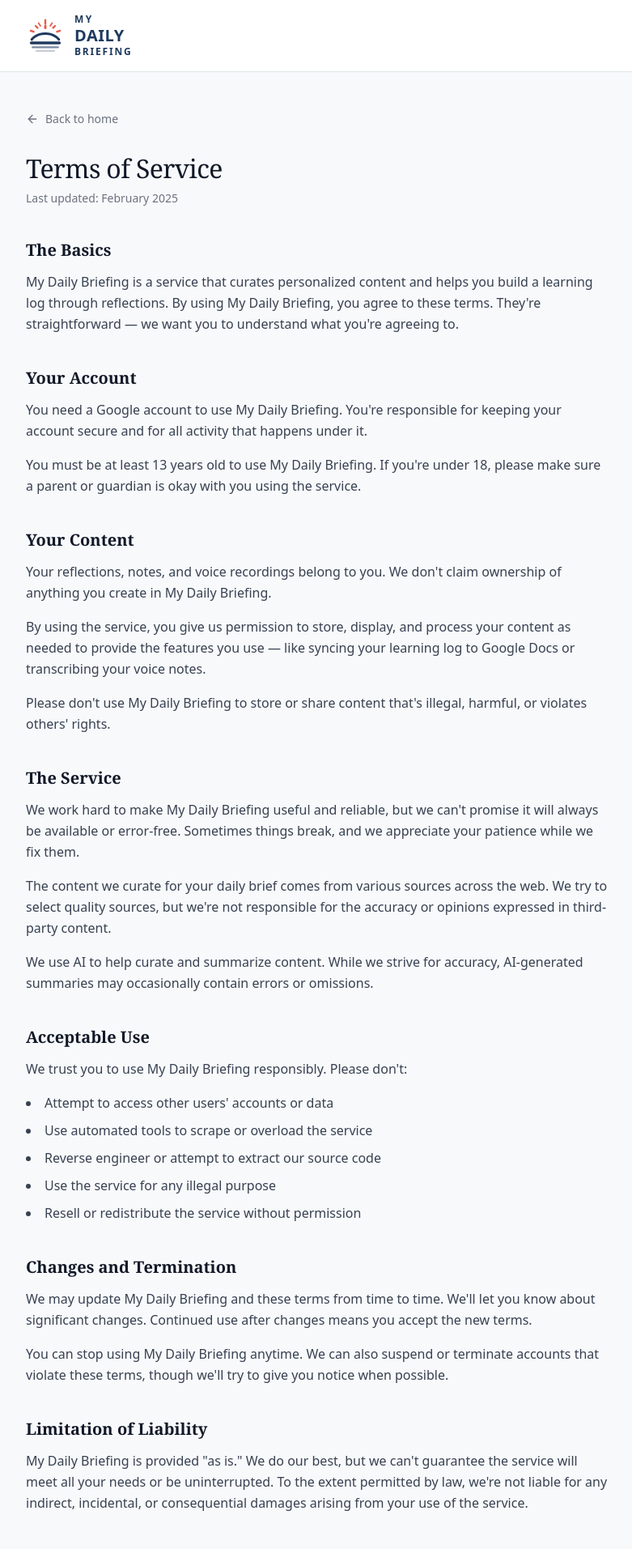
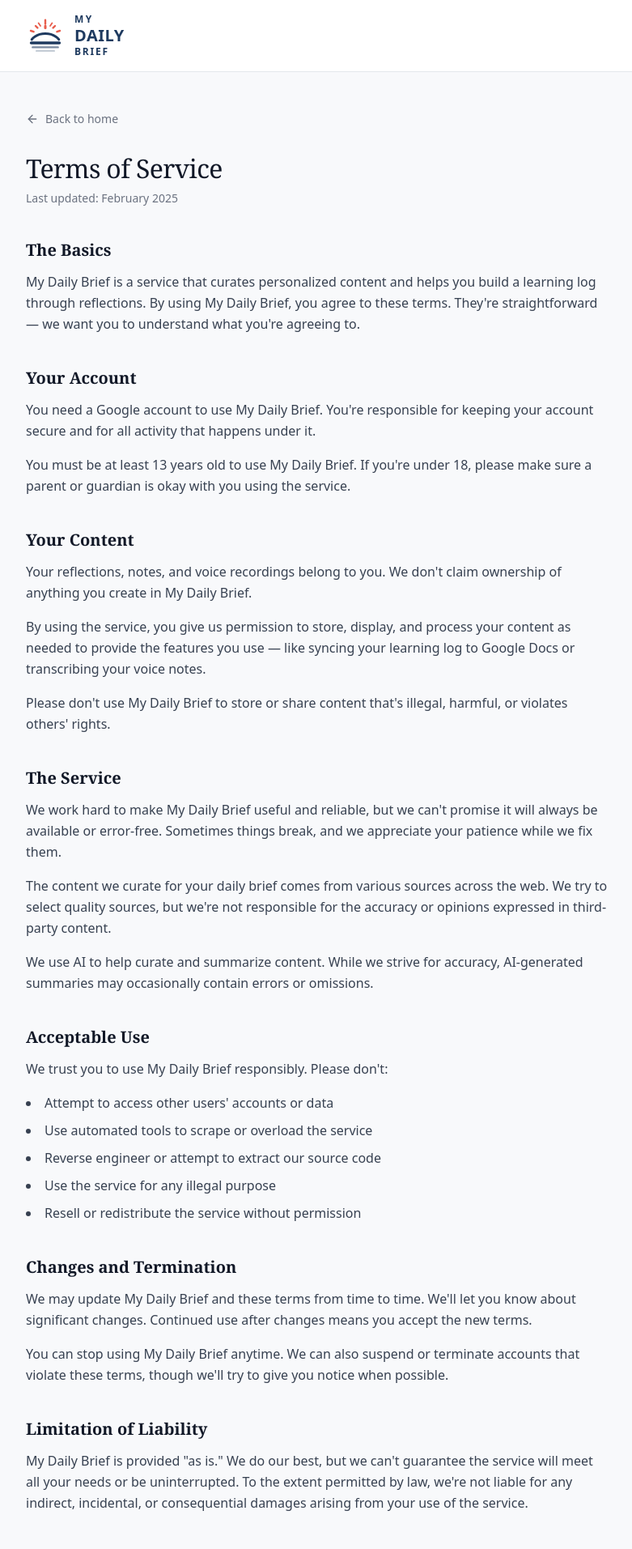
Before and after one commit to tarunjg/daily-brief, a Next.js app: page /terms in a window 1280 px wide. Shown: the top 1913 px of the page at 81% size, without its empty margins (248-1029 px from the left). Built offline with nearby package versions, Linux system fonts and the light colour scheme.

Commit message:
Update branding from 'My Daily Briefing' to 'My Daily Brief'
- Update Logo component text
- Update footer copyright
- Update all page metadata and content

https://claude.ai/code/session_01FzdHrDmWSsFWVqgAMGAsbj

```diff
--- a/src/app/auth/signin/page.tsx
+++ b/src/app/auth/signin/page.tsx
@@ -14,7 +14,7 @@ export default function SignInPage() {
               <Logo />
             </div>
             <h1 className="font-display text-display-sm text-surface-900 mb-2">
-              Welcome to My Daily Briefing
+              Welcome to My Daily Brief
             </h1>
             <p className="text-surface-500 text-sm">
               Sign in to get your personalized daily intelligence.
--- a/src/app/privacy/page.tsx
+++ b/src/app/privacy/page.tsx
@@ -4,8 +4,8 @@ import { Logo } from '@/components/ui/logo';
 import { Footer } from '@/components/layout/footer';
 
 export const metadata = {
-  title: 'Privacy Policy | My Daily Briefing',
-  description: 'How we handle your data at My Daily Briefing',
+  title: 'Privacy Policy | My Daily Brief',
+  description: 'How we handle your data at My Daily Brief',
 };
 
 export default function PrivacyPage() {
@@ -42,7 +42,7 @@ export default function PrivacyPage() {
               The Short Version
             </h2>
             <p className="text-surface-700 leading-relaxed">
-              We collect only what we need to make My Daily Briefing work for you. We don&apos;t sell your data,
+              We collect only what we need to make My Daily Brief work for you. We don&apos;t sell your data,
               we don&apos;t show you ads, and we don&apos;t share your information with third parties
               except as needed to provide the service. Your reflections and notes are yours.
             </p>
@@ -78,7 +78,7 @@ export default function PrivacyPage() {
                 <h3 className="font-medium text-surface-900 mb-1">Usage Data</h3>
                 <p>
                   We collect basic analytics about how you use the service (pages visited, features used)
-                  to improve My Daily Briefing. This data is aggregated and not tied to your personal identity.
+                  to improve My Daily Brief. This data is aggregated and not tied to your personal identity.
                 </p>
               </div>
             </div>
@@ -103,7 +103,7 @@ export default function PrivacyPage() {
               Third-Party Services
             </h2>
             <p className="text-surface-700 leading-relaxed mb-4">
-              We use trusted third-party services to provide My Daily Briefing:
+              We use trusted third-party services to provide My Daily Brief:
             </p>
             <ul className="list-disc list-inside space-y-2 text-surface-700 leading-relaxed">
               <li><strong>Google</strong> — Authentication and Google Docs integration</li>
@@ -153,7 +153,7 @@ export default function PrivacyPage() {
             </h2>
             <p className="text-surface-700 leading-relaxed">
               We may update this policy from time to time. If we make significant changes,
-              we&apos;ll notify you through the app or via email. Continued use of My Daily Briefing
+              we&apos;ll notify you through the app or via email. Continued use of My Daily Brief
               after changes constitutes acceptance of the updated policy.
             </p>
           </section>
--- a/src/app/terms/page.tsx
+++ b/src/app/terms/page.tsx
@@ -4,8 +4,8 @@ import { Logo } from '@/components/ui/logo';
 import { Footer } from '@/components/layout/footer';
 
 export const metadata = {
-  title: 'Terms of Service | My Daily Briefing',
-  description: 'Terms of service for using My Daily Briefing',
+  title: 'Terms of Service | My Daily Brief',
+  description: 'Terms of service for using My Daily Brief',
 };
 
 export default function TermsPage() {
@@ -42,8 +42,8 @@ export default function TermsPage() {
               The Basics
             </h2>
             <p className="text-surface-700 leading-relaxed">
-              My Daily Briefing is a service that curates personalized content and helps you build
-              a learning log through reflections. By using My Daily Briefing, you agree to these terms.
+              My Daily Brief is a service that curates personalized content and helps you build
+              a learning log through reflections. By using My Daily Brief, you agree to these terms.
               They&apos;re straightforward — we want you to understand what you&apos;re agreeing to.
             </p>
           </section>
@@ -54,11 +54,11 @@ export default function TermsPage() {
             </h2>
             <div className="space-y-4 text-surface-700 leading-relaxed">
               <p>
-                You need a Google account to use My Daily Briefing. You&apos;re responsible for
+                You need a Google account to use My Daily Brief. You&apos;re responsible for
                 keeping your account secure and for all activity that happens under it.
               </p>
               <p>
-                You must be at least 13 years old to use My Daily Briefing. If you&apos;re under 18,
+                You must be at least 13 years old to use My Daily Brief. If you&apos;re under 18,
                 please make sure a parent or guardian is okay with you using the service.
               </p>
             </div>
@@ -71,7 +71,7 @@ export default function TermsPage() {
             <div className="space-y-4 text-surface-700 leading-relaxed">
               <p>
                 Your reflections, notes, and voice recordings belong to you. We don&apos;t claim
-                ownership of anything you create in My Daily Briefing.
+                ownership of anything you create in My Daily Brief.
               </p>
               <p>
                 By using the service, you give us permission to store, display, and process
@@ -79,7 +79,7 @@ export default function TermsPage() {
                 learning log to Google Docs or transcribing your voice notes.
               </p>
               <p>
-                Please don&apos;t use My Daily Briefing to store or share content that&apos;s illegal,
+                Please don&apos;t use My Daily Brief to store or share content that&apos;s illegal,
                 harmful, or violates others&apos; rights.
               </p>
             </div>
@@ -91,7 +91,7 @@ export default function TermsPage() {
             </h2>
             <div className="space-y-4 text-surface-700 leading-relaxed">
               <p>
-                We work hard to make My Daily Briefing useful and reliable, but we can&apos;t promise
+                We work hard to make My Daily Brief useful and reliable, but we can&apos;t promise
                 it will always be available or error-free. Sometimes things break, and we
                 appreciate your patience while we fix them.
               </p>
@@ -112,7 +112,7 @@ export default function TermsPage() {
               Acceptable Use
             </h2>
             <p className="text-surface-700 leading-relaxed mb-4">
-              We trust you to use My Daily Briefing responsibly. Please don&apos;t:
+              We trust you to use My Daily Brief responsibly. Please don&apos;t:
             </p>
             <ul className="list-disc list-inside space-y-2 text-surface-700 leading-relaxed">
               <li>Attempt to access other users&apos; accounts or data</li>
@@ -129,12 +129,12 @@ export default function TermsPage() {
             </h2>
             <div className="space-y-4 text-surface-700 leading-relaxed">
               <p>
-                We may update My Daily Briefing and these terms from time to time. We&apos;ll let
+                We may update My Daily Brief and these terms from time to time. We&apos;ll let
                 you know about significant changes. Continued use after changes means
                 you accept the new terms.
               </p>
               <p>
-                You can stop using My Daily Briefing anytime. We can also suspend or terminate
+                You can stop using My Daily Brief anytime. We can also suspend or terminate
                 accounts that violate these terms, though we&apos;ll try to give you notice
                 when possible.
               </p>
@@ -146,7 +146,7 @@ export default function TermsPage() {
               Limitation of Liability
             </h2>
             <p className="text-surface-700 leading-relaxed">
-              My Daily Briefing is provided &quot;as is.&quot; We do our best, but we can&apos;t guarantee
+              My Daily Brief is provided &quot;as is.&quot; We do our best, but we can&apos;t guarantee
               the service will meet all your needs or be uninterrupted. To the extent
               permitted by law, we&apos;re not liable for any indirect, incidental, or
               consequential damages arising from your use of the service.
--- a/src/components/layout/footer.tsx
+++ b/src/components/layout/footer.tsx
@@ -6,7 +6,7 @@ export function Footer() {
       <div className="max-w-3xl mx-auto px-4 sm:px-6 py-6">
         <div className="flex flex-col sm:flex-row items-center justify-between gap-4">
           <p className="text-sm text-surface-400">
-            © {new Date().getFullYear()} My Daily Briefing
+            © {new Date().getFullYear()} My Daily Brief
           </p>
           <div className="flex items-center gap-6">
             <Link
--- a/src/components/ui/logo.tsx
+++ b/src/components/ui/logo.tsx
@@ -46,7 +46,7 @@ export function Logo({ className = '', showText = true }: LogoProps) {
             Daily
           </span>
           <span className="text-[10px] sm:text-xs font-semibold tracking-[0.15em] text-[#1E3A5F] uppercase -mt-0.5">
-            Briefing
+            Brief
           </span>
         </div>
       )}
```
